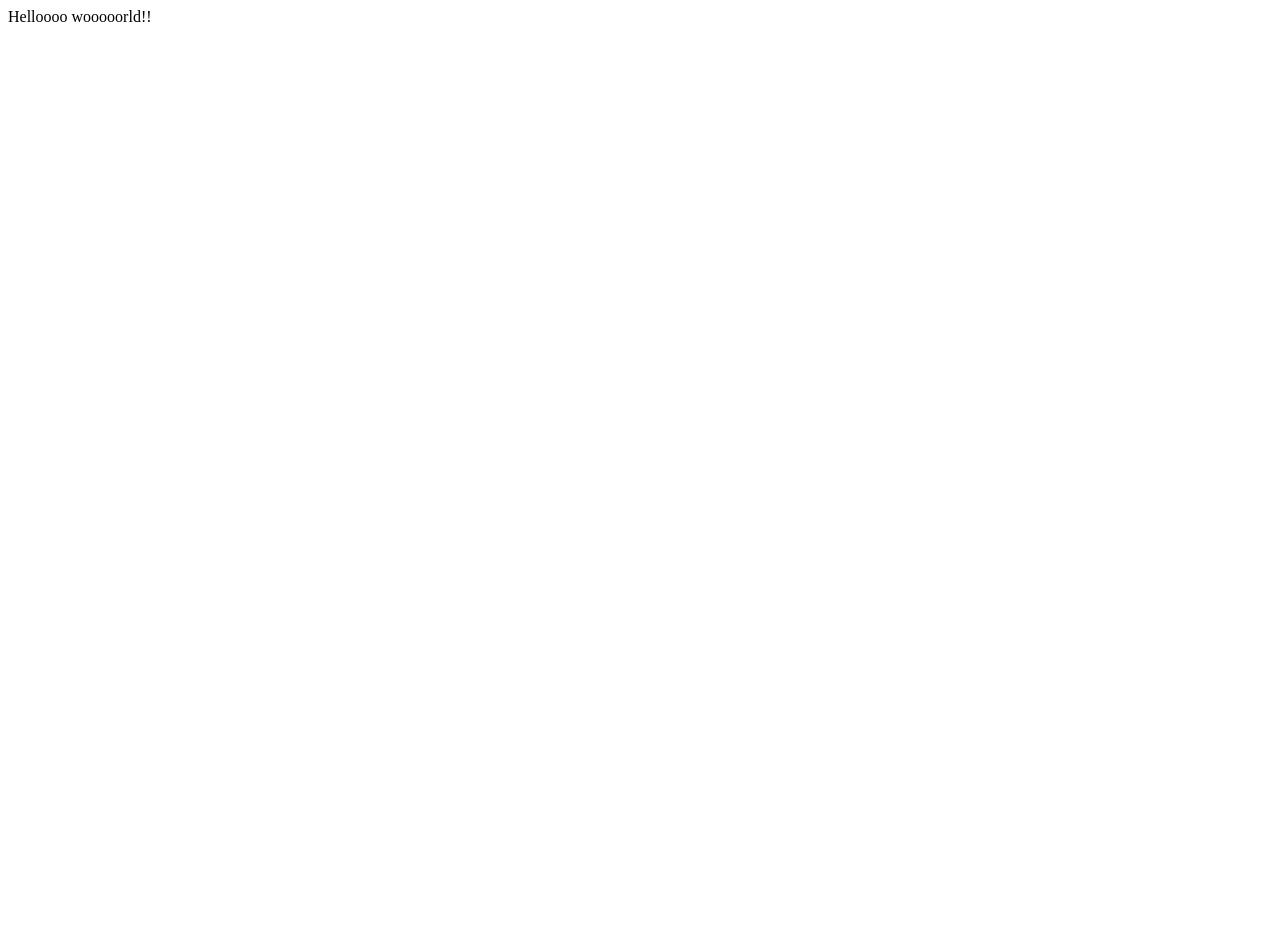
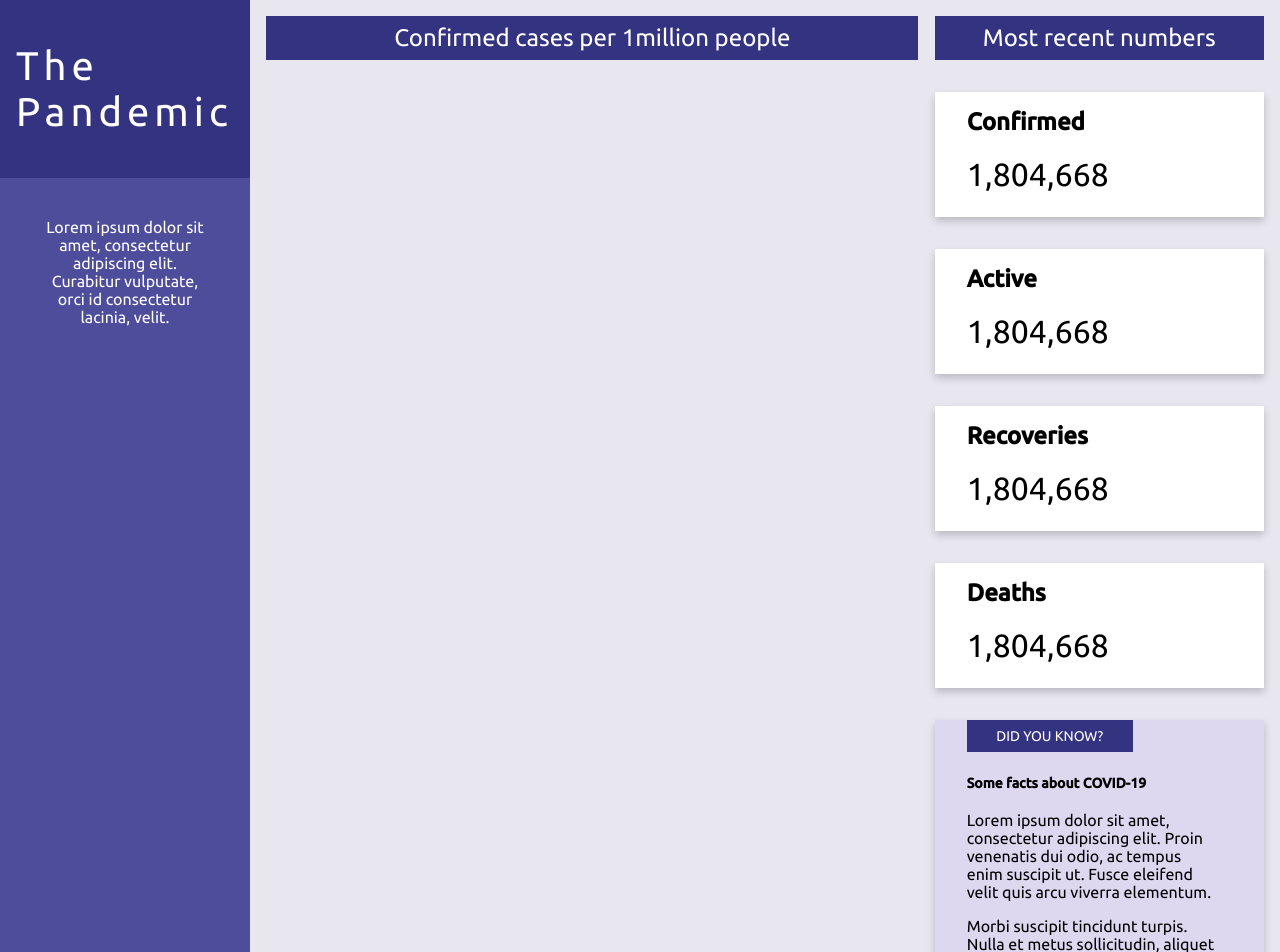
Before and after one commit to mariannesiren/the-pandemic-ui, a React app: page / in a window 1280 px wide. Shown: the top 952 px of the page. Before the commit the page ends 800 px from the top, so only its background shows below. Built offline with nearby package versions, Linux system fonts and the light colour scheme.

Commit message:
Add some layouts
WIP

```diff
--- a/public/index.html
+++ b/public/index.html
@@ -1,9 +1,14 @@
-<!doctype html>
+<!DOCTYPE html>
 <html>
   <head>
     <meta charset="UTF-8" />
     <meta name="viewport" content="width=device-width, initial-scale=1.0" />
     <meta http-equiv="X-UA-Compatible" content="ie=edge" />
+    <link
+      href="https://fonts.googleapis.com/css2?family=Ubuntu:wght@300;400;500&display=swap"
+      rel="stylesheet"
+    />
+
     <title>The pandemic</title>
   </head>
 
--- a/src/app.tsx
+++ b/src/app.tsx
@@ -1,7 +1,47 @@
 import React from 'react';
+import styled, { createGlobalStyle } from 'styled-components';
+import Sidebar from './components/sidebar';
+import ConfirmedCases from './components/confirmed-cases';
+import RecentNumbers from './components/recent-numbers';
+
+const GlobalStyle = createGlobalStyle`
+    body {
+      margin: 0;
+      font-family: 'Ubuntu', sans-serif;
+      font-weight: 400;
+      background: #e8e6ef;
+    }
+    #root {
+      display: flex;
+    }
+`;
+
+const Content = styled.div`
+  flex: 2 0 auto;
+`;
+
+const Container = styled.div`
+  display: flex;
+  justify-content: space-evenly;
+
+  @media (max-width: 1240px) {
+    flex-direction: column;
+  }
+`;
 
 const App = () => {
-  return <div>Helloooo wooooorld!!</div>;
+  return (
+    <>
+      <Sidebar />
+      <Content>
+        <Container>
+          <ConfirmedCases />
+          <RecentNumbers />
+        </Container>
+      </Content>
+      <GlobalStyle />
+    </>
+  );
 };
 
 export default App;
--- /dev/null
+++ b/src/components/confirmed-cases.tsx
@@ -0,0 +1,34 @@
+import React from 'react';
+import styled from 'styled-components';
+
+const Container = styled.div`
+  text-align: center;
+  display: flex;
+  flex-direction: column;
+`;
+
+const Header = styled.h1`
+  background: #343381;
+  font-size: 24px;
+  color: white;
+  font-weight: 400;
+  padding: 0.5rem 8rem 0.5rem 8rem;
+  @media (max-width: 1240px) {
+    margin: 1rem;
+  }
+`;
+
+const Row = styled.div``;
+
+const ConfirmedCases = () => {
+  return (
+    <Container>
+      <Row>
+        <Header>Confirmed cases per 1million people</Header>
+      </Row>
+      <Row></Row>
+    </Container>
+  );
+};
+
+export default ConfirmedCases;
--- /dev/null
+++ b/src/components/facts-card.tsx
@@ -0,0 +1,69 @@
+import React from 'react';
+import styled from 'styled-components';
+
+const Container = styled.div`
+  background: #ddd7f0;
+  box-shadow: 0 4px 8px 0 rgba(0, 0, 0, 0.2);
+  transition: 0.3s;
+  padding: 0 2rem 1.5rem 2rem;
+  margin: 1rem 0 1rem 0;
+  display: flex;
+  flex-direction: column;
+
+  :hover {
+    box-shadow: 0 8px 16px 0 rgba(0, 0, 0, 0.2);
+  }
+
+  @media (max-width: 1240px) {
+    margin: 1rem;
+  }
+`;
+
+const Header = styled.h2`
+  margin-top: 0;
+  text-align: center;
+  font-size: 14px;
+  color: white;
+  font-weight: 400;
+  background: #343381;
+  padding: 0.5rem;
+  width: 150px;
+  @media (max-width: 1240px) {
+    margin: 1rem;
+  }
+`;
+
+const ContentHeader = styled.h2`
+  font-size: 14px;
+`;
+
+const Content = styled.div`
+  width: 250px;
+`;
+
+const Text = styled.div`
+  padding: 0.5rem 0 0.5rem 0;
+`;
+
+const FactsCard = () => {
+  return (
+    <Container>
+      <Header>DID YOU KNOW?</Header>
+      <Content>
+        <ContentHeader>Some facts about COVID-19</ContentHeader>
+        <Text>
+          Lorem ipsum dolor sit amet, consectetur adipiscing elit. Proin
+          venenatis dui odio, ac tempus enim suscipit ut. Fusce eleifend velit
+          quis arcu viverra elementum.
+        </Text>
+        <Text>
+          Morbi suscipit tincidunt turpis. Nulla et metus sollicitudin, aliquet
+          ligula sed, cursus ligula. Quisque placerat nec sapien sit amet
+          luctus. Aenean nisi quam, varius nec condimentum.
+        </Text>
+      </Content>
+    </Container>
+  );
+};
+
+export default FactsCard;
--- /dev/null
+++ b/src/components/info-card.tsx
@@ -0,0 +1,39 @@
+import React from 'react';
+import styled from 'styled-components';
+
+const Card = styled.div`
+  background: white;
+  box-shadow: 0 4px 8px 0 rgba(0, 0, 0, 0.2);
+  transition: 0.3s;
+  padding: 1rem 2rem 1.5rem 2rem;
+  margin: 1rem 0 1rem 0;
+  display: flex;
+  flex-direction: column;
+
+  :hover {
+    box-shadow: 0 8px 16px 0 rgba(0, 0, 0, 0.2);
+  }
+
+  @media (max-width: 1240px) {
+    margin: 1rem;
+  }
+`;
+
+const InfoCardHeader = styled.h2`
+  margin-top: 0;
+`;
+
+const InfoCardNumber = styled.div`
+  font-size: 32px;
+`;
+
+const InfoCard = ({ header }: { header: string }) => {
+  return (
+    <Card>
+      <InfoCardHeader>{header}</InfoCardHeader>
+      <InfoCardNumber>1,804,668</InfoCardNumber>
+    </Card>
+  );
+};
+
+export default InfoCard;
--- /dev/null
+++ b/src/components/recent-numbers.tsx
@@ -0,0 +1,36 @@
+import React from 'react';
+import styled from 'styled-components';
+import InfoCard from './info-card';
+import FactsCard from './facts-card';
+
+const Container = styled.div`
+  display: flex;
+  flex-direction: column;
+`;
+
+const Header = styled.h1`
+  text-align: center;
+  font-size: 24px;
+  color: white;
+  font-weight: 400;
+  background: #343381;
+  padding: 0.5rem 3rem 0.5rem 3rem;
+  @media (max-width: 1240px) {
+    margin: 1rem;
+  }
+`;
+
+const RecentNumbers = () => {
+  return (
+    <Container>
+      <Header>Most recent numbers</Header>
+      <InfoCard header="Confirmed" />
+      <InfoCard header="Active" />
+      <InfoCard header="Recoveries" />
+      <InfoCard header="Deaths" />
+      <FactsCard />
+    </Container>
+  );
+};
+
+export default RecentNumbers;
--- /dev/null
+++ b/src/components/sidebar.tsx
@@ -0,0 +1,50 @@
+import React from 'react';
+import styled from 'styled-components';
+
+const Container = styled.div`
+  width: 250px;
+  display: flex;
+  flex-direction: column;
+`;
+
+const HeaderSection = styled.div`
+  padding: 1rem;
+  background: #343381;
+  flex: 0 1 auto;
+`;
+
+const ContainerSection = styled.div`
+  padding: 2.5rem;
+  text-align: center;
+  background: #4e4d9b;
+  flex: 3 0 auto;
+`;
+
+const Header = styled.h1`
+  font-size: 40px;
+  letter-spacing: 5px;
+  color: white;
+  font-weight: 400;
+`;
+
+const Content = styled.div`
+  color: white;
+`;
+
+const Sidebar = () => {
+  return (
+    <Container>
+      <HeaderSection>
+        <Header>The Pandemic</Header>
+      </HeaderSection>
+      <ContainerSection>
+        <Content>
+          Lorem ipsum dolor sit amet, consectetur adipiscing elit. Curabitur
+          vulputate, orci id consectetur lacinia, velit.
+        </Content>
+      </ContainerSection>
+    </Container>
+  );
+};
+
+export default Sidebar;
```
Lines whose indentation alone changed are shown as unchanged.
